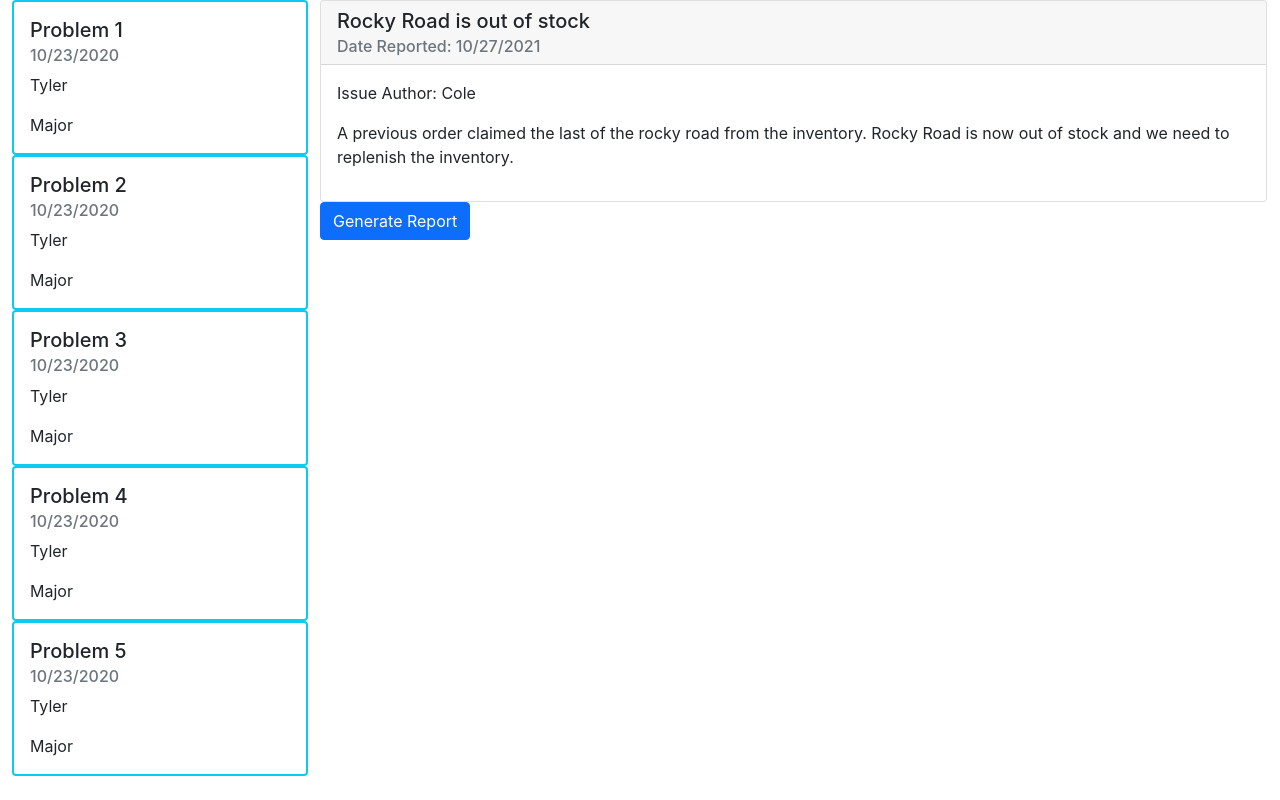
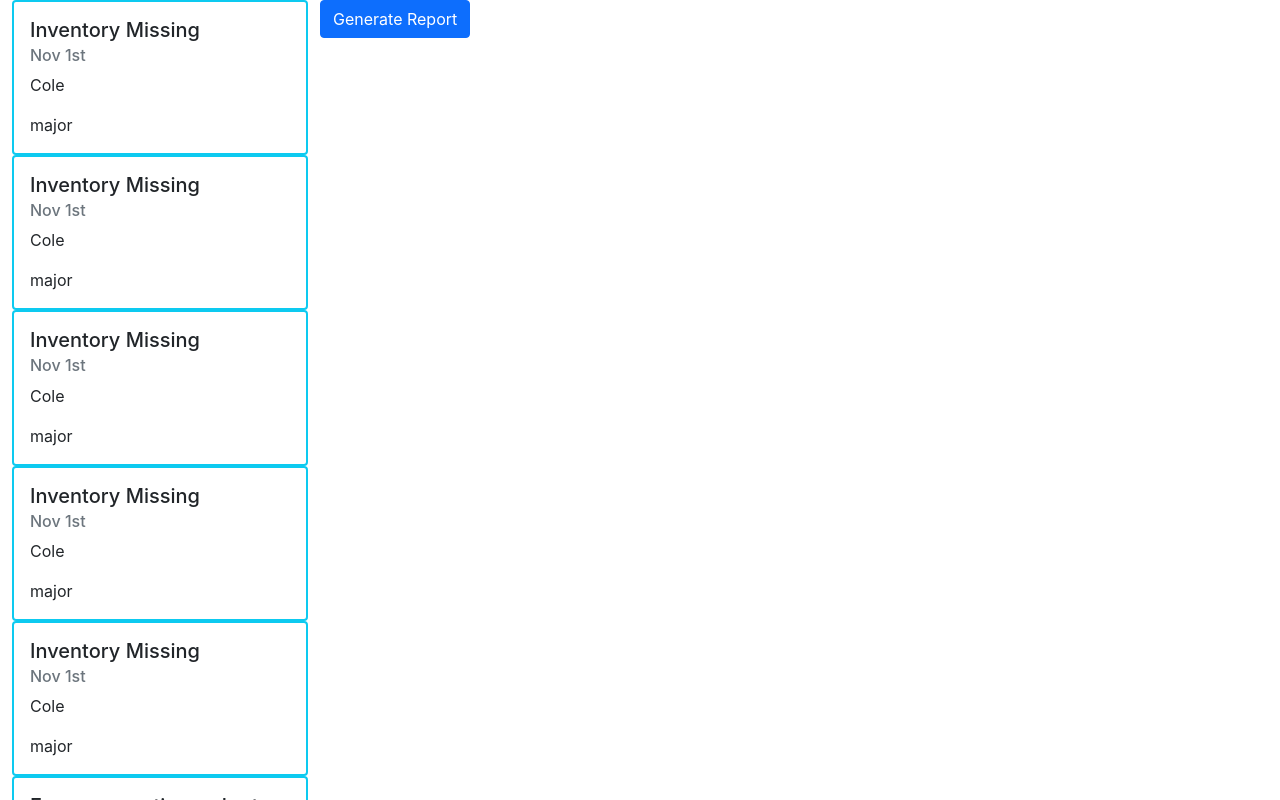
Before and after one commit to tylercallison/React-Inventory-Tracker, a React (Create React App) app: page /TroubleTicketManagement in a window 1280 px wide. Built offline with nearby package versions, Linux system fonts and the light colour scheme.

Commit message:
added scrollable sidebar and dynamic main card

```diff
--- a/src/screens/TroubleTicketManagement.js
+++ b/src/screens/TroubleTicketManagement.js
@@ -19,68 +19,93 @@ export default function TroubleTicketManagement(){
         let issues = [];
         for(let i = 0; i < 5; i++){
             issues.push({
-                issueName: "Problem " + (i+1),
-                dateReported: "10/23/2020",
-                author: "Tyler",
-                issueType: "Major",
+                id: i,
+                associatedOrder: i,
+                customer: "Bob",
+                description: "Missing inv, Bob needs his f**king vanilla ice cream",
+                issueName: "Inventory Missing",
+                problemStatus: "unresolved",
+                problemType: "major",
+                reportTimestamp: "Nov 1st",
+                resolutionDescription: "not resolved yet",
+                resolutionTimestamp: "",
+                userReported: "Cole",
             })
         }
-        let mainIssue = [];
-        mainIssue.push({
-            issueName: "Rocky Road is out of stock",
-            dateReported: "10/27/2021",
-            author: "Cole",
-            issueSummary: "A previous order claimed the last of the rocky road from the inventory. Rocky Road is now out of stock and we need to replenish the inventory.",
-        })
+        for(let i = 0; i < 5; i++){
+            issues.push({
+                id: i+10,
+                associatedOrder: i+10,
+                customer: "George",
+                description: "Customer information not found",
+                issueName: "Error connecting order to customer",
+                problemStatus: "unresolved",
+                problemType: "major",
+                reportTimestamp: "Nov 3rd",
+                resolutionDescription: "not resolved yet",
+                resolutionTimestamp: "",
+                userReported: "Tyler",
+            })
+        }
         genSideBar(issues);
-        genMainCard(mainIssue);
     }, [])
 
     function genSideBar(issueList){
         let cards = [];
         issueList.map((data, key)=> {
             cards.push(
-                <Container id={key}>
-                    <Card border='info' className='TicketCard'>
+                <div onClick={(element) => genMainCard(data)}>
+                    <Card  border='info' className='TicketCard' id={key}>
                         <Card.Body>
                             <Card.Title>{data.issueName}</Card.Title>
-                            <Card.Subtitle className='mb-2 text-muted'>{data.dateReported}</Card.Subtitle>
-                            <Card.Text>{data.author}</Card.Text>
-                            <Card.Text>{data.issueType}</Card.Text>
+                            <Card.Subtitle className='mb-2 text-muted'>{data.reportTimestamp}</Card.Subtitle>
+                            <Card.Text>{data.userReported}</Card.Text>
+                            <Card.Text>{data.problemType}</Card.Text>
                         </Card.Body>
                     </Card>
-                </Container>
+                </div>
             )
         })
-        console.log(cards);
         setSidebarElements(cards);
     }
 
-    function genMainCard(mainIssue){
-        let mainCard;
-        mainIssue.map((data,key)=>{
-            mainCard =[
+    function genMainCard(iss){
+        let mainIssue = {
+            id: iss.id,
+            associatedOrder: iss.associatedOrder,
+            customer: iss.customer,
+            description: iss.description,
+            issueName: iss.issueName,
+            problemStatus: iss.problemStatus,
+            problemType: iss.problemType,
+            reportTimestamp: iss.reportTimestamp,
+            resolutionDescription: iss.resolutionDescription,
+            resolutionTimestamp: iss.resolutionTimestamp,
+            userReported: iss.userReported,
+        };
+        console.log(mainIssue);
+        let mainCard=(
                 <Card>
                     <Card.Header>
-                        <Card.Title>{data.issueName}</Card.Title>
-                        <Card.Subtitle className='text-muted'>Date Reported: {data.dateReported}</Card.Subtitle>
+                        <Card.Title>{mainIssue.issueName}</Card.Title>
+                        <Card.Subtitle className='text-muted'>Date Reported: {mainIssue.reportTimestamp}</Card.Subtitle>
                     </Card.Header>
                     <Card.Body>
-                        <Card.Text >Issue Author: {data.author}</Card.Text>
-                        <Card.Text>{data.issueSummary}</Card.Text>
+                        <Card.Text >Issue Author: {mainIssue.userReported}</Card.Text>
+                        <Card.Text>{mainIssue.description}</Card.Text>
                         <Card.Text></Card.Text>
                     </Card.Body>
                 </Card>
-            ]
-        })
-        console.log(mainCard);
+        )
         setMainElement(mainCard);
     }
 
     return(
         <div>
-            <div className='IssueList'>
-                {sidebarElements}
+            <div className='IssueList' style={{height: window.innerHeight, overflowY: 'scroll'}}>
+                <Container>
+                    {sidebarElements}
+                </Container>
             </div>
             <div className='CurrentIssue'>
                 {mainElement}
```
Also changed, not shown: 1 other file (tests, documents, lock files or other folders).
